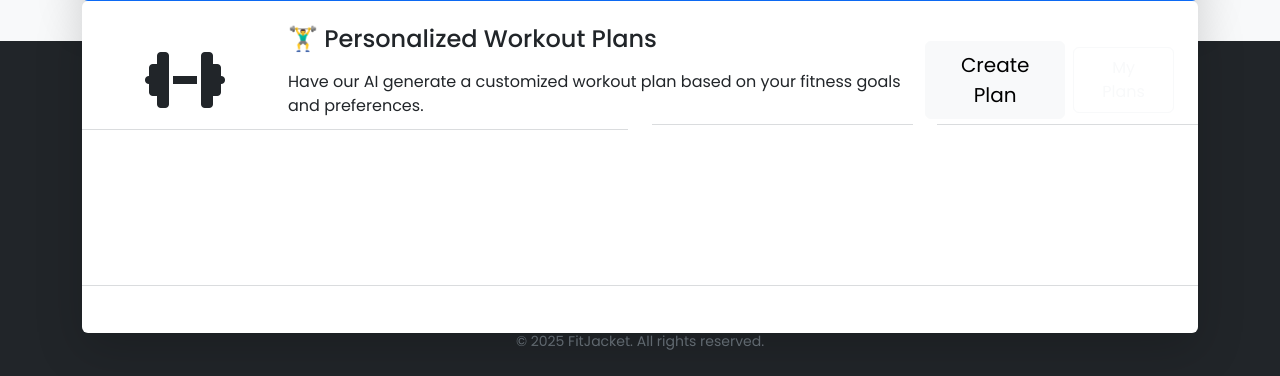
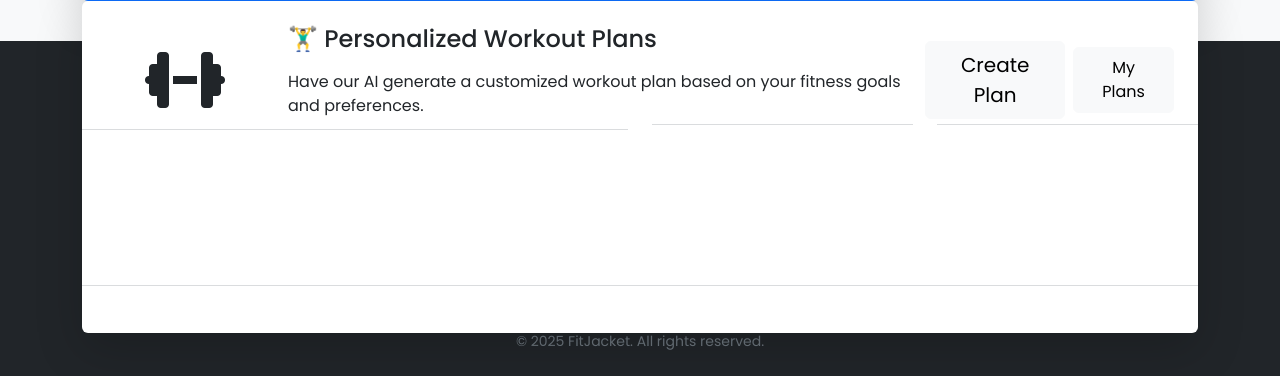
Before and after one commit to shailenamin/FitJacket, a Django app: template dashboard/templates/dashboard/goals.html in a window 1280 px wide. Shown: the part 1284-1660 px from the top of the page. Run offline with Django 3.2, Linux system fonts and the light colour scheme; the template is opened without the code that fills it: values that come from a table or form of the project are taken from there, others are empty.

Commit message:
Workout plan bug fix

```diff
--- a/dashboard/templates/dashboard/goals.html
+++ b/dashboard/templates/dashboard/goals.html
@@ -147,7 +147,7 @@
         </div>
         <div class="col-md-3 d-flex align-items-center justify-content-center">
           <a href="{% url 'generate_workout_plan' %}" class="btn btn-light btn-lg">Create Plan</a>
-          <a href="{% url 'workout_plans' %}" class="btn btn-outline-light ms-2">My Plans</a>
+          <a href="{% url 'workout_plans' %}" class="btn btn-light ms-2">My Plans</a>
         </div>
       </div>
     </div>
```
Also changed, not shown: db.sqlite3.
